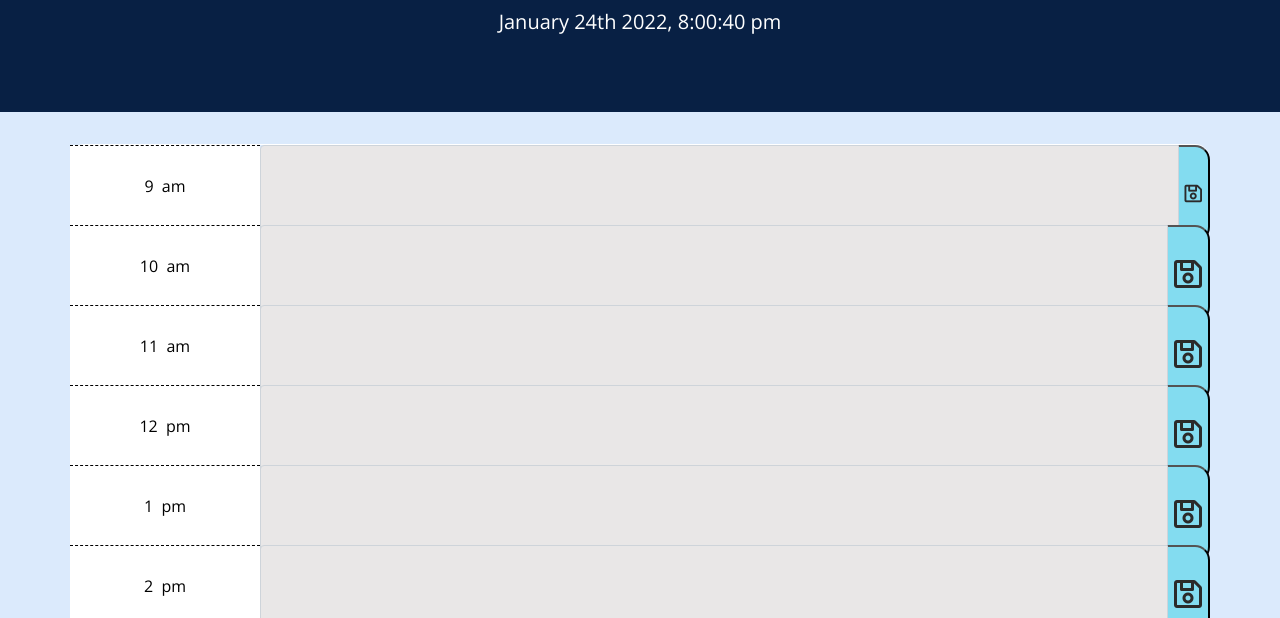
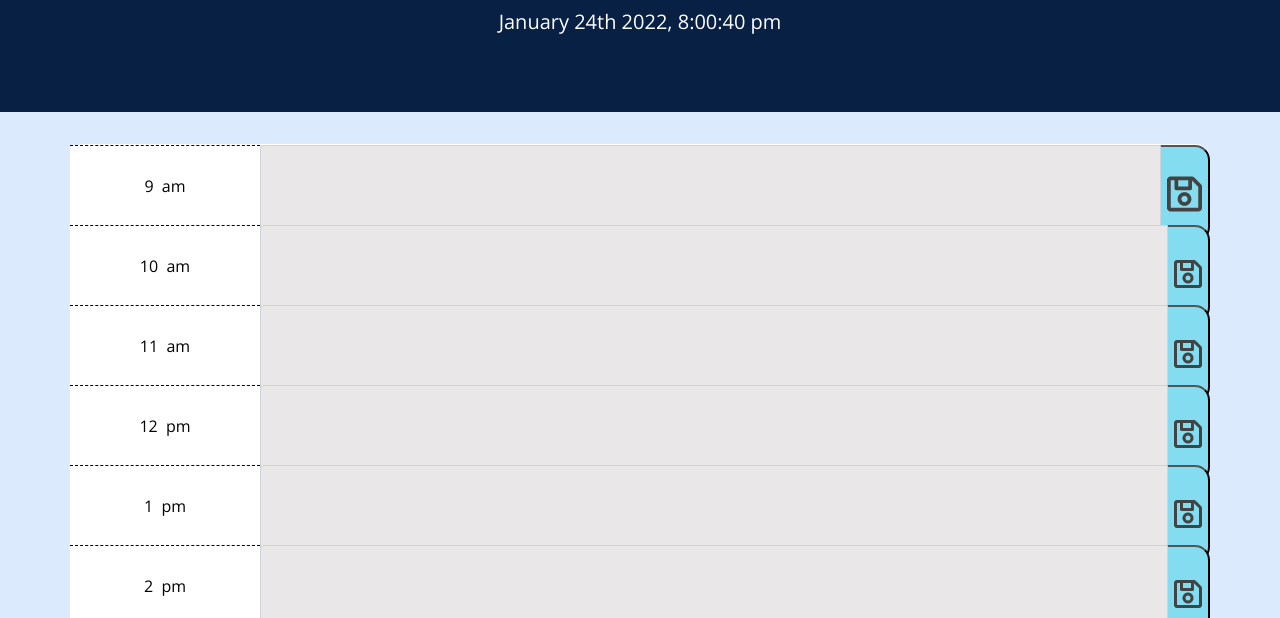
Before and after one commit to Houst29476/word_day_scheduler, a plain HTML site: page index.html in a window 1280 px wide. In both pictures the pointer is over the button 1188 px from the left and 375 px from the top of the page. Shown: the part 182-800 px from the top of the page. Drawn offline with nearby package versions, Linux system fonts and the light colour scheme.

Commit message:
created Save Button function, updated CSS styling

```diff
--- a/assets/style.css
+++ b/assets/style.css
@@ -44,7 +44,7 @@ textarea {
 }
 
 .present {
-  background-color: #eb9e9c;
+  background-color: #cae3ff;
   color: white;
 }
 
@@ -58,10 +58,10 @@ textarea {
   border-top-right-radius: 15px;
   border-bottom-right-radius: 15px;
   background-color: #83dcf0;
-  color: rgb(43, 42, 42);
+  color: rgb(68, 67, 67);
 }
 
-.saveBtn i:hover {
+.saveBtn:hover {
   font-size: 20px;
-  transition: all .3s ease-in-out;
+  transition: scale(1.5);
 }
```
Also changed, not shown: images/workday-scheduler.jpg (added), 2 other files.
